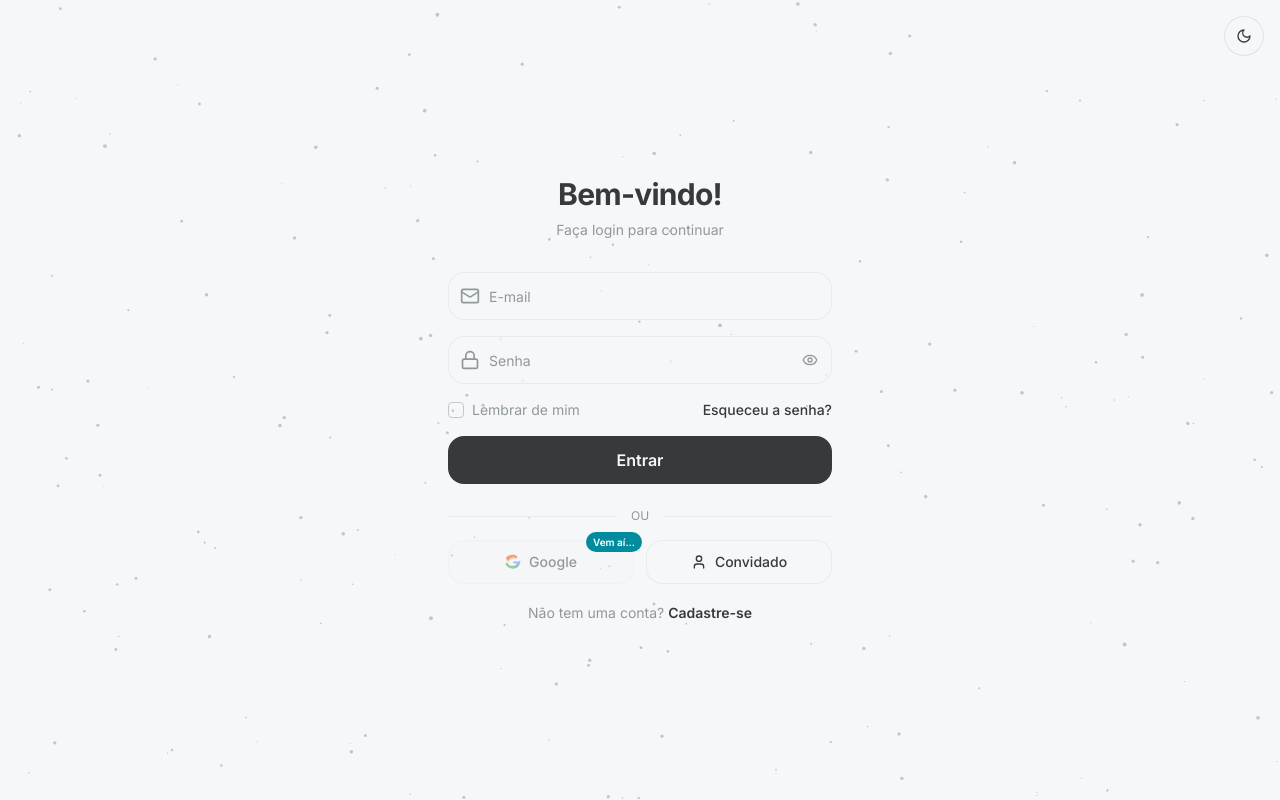
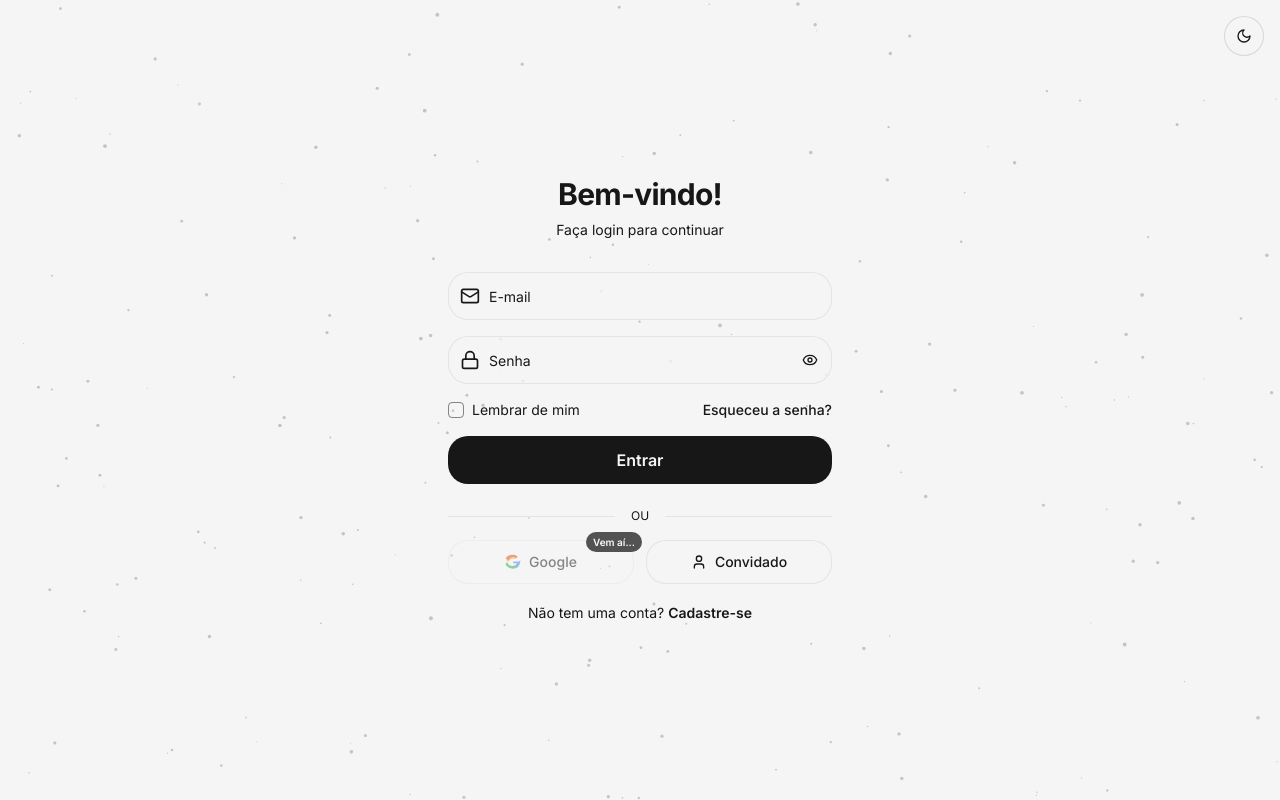
Before and after one commit to RickSantiago/budget-pantry-pal, a React (Vite) app: page /auth in a window 1280 px wide. Built offline with nearby package versions, Linux system fonts and the light colour scheme; no server answers.

Commit message:
Applied theme Shoplist
Applied theme in Lovable

```diff
--- a/src/index.css
+++ b/src/index.css
@@ -1,3 +1,6 @@
+@import url("https://fonts.googleapis.com/css2?family=Inter&display=swap");
+@import url("https://fonts.googleapis.com/css2?family=Lora&display=swap");
+@import url("https://fonts.googleapis.com/css2?family=Roboto+Mono&display=swap");
 @tailwind base;
 @tailwind components;
 @tailwind utilities;
@@ -8,22 +11,22 @@ All colors MUST be HSL.
 
 @layer base {
   :root {
-    --background: 207 14% 97%;
-    --foreground: 180 3% 22%;
+    --background: 0 0% 96%;
+    --foreground: 0 0% 9%;
 
     --card: 0 0% 98%;
-    --card-foreground: 180 3% 22%;
+    --card-foreground: 0 0% 9%;
 
-    --popover: 0 0% 98%;
-    --popover-foreground: 180 3% 22%;
+    --popover: 0 0% 89%;
+    --popover-foreground: 0 0% 9%;
 
-    --primary: 187 100% 40%;
-    --primary-foreground: 180 3% 22%;
+    --primary: 201 90% 27.451%;
+    --primary-foreground: 225 100% 96%;
     --primary-hover: 187 100% 50%;
     --primary-glow: 187 100% 50%;
 
-    --secondary: 187 100% 31%;
-    --secondary-foreground: 0 0% 100%;
+    --secondary: 0 0% 32%;
+    --secondary-foreground: 0 0% 98%;
     --secondary-hover: 187 100% 36%;
 
     --success: 145 63% 42%;
@@ -32,47 +35,70 @@ All colors MUST be HSL.
     --warning: 37 92% 51%;
     --warning-foreground: 0 0% 100%;
 
-    --muted: 0 0% 98%;
-    --muted-foreground: 180 5% 58%;
+    --muted: 0 0% 63%;
+    --muted-foreground: 0 0% 9%;
 
-    --accent: 187 100% 28%;
-    --accent-foreground: 0 0% 100%;
+    --accent: 250 100% 97%;
+    --accent-foreground: 188 85.7143% 53.3333%;
 
-    --destructive: 5 62% 46%;
-    --destructive-foreground: 0 0% 100%;
+    --destructive: 0 72% 50%;
+    --destructive-foreground: 0 85% 97%;
 
-    --border: 210 15% 88%;
-    --input: 195 10% 83%;
-    --ring: 187 100% 40%;
+    --border: 0 0% 83%;
+    --input: 0 0% 83%;
+    --ring: 243 75% 58%;
 
-    --radius: 1rem;
+    --radius: 1.25rem;
 
     --glass-bg: hsl(var(--background) / 0.7);
     --glass-border: hsl(var(--border) / 0.9);
 
-    --shadow-sm: 0 2px 8px rgba(0, 0, 0, 0.05);
-    --shadow-md: 0 4px 16px rgba(0, 0, 0, 0.08);
-    --shadow-lg: 0 8px 32px rgba(0, 0, 0, 0.12);
+    --shadow-sm: 0 1px 3px 0px hsl(0 0% 0% / 0.1), 0 1px 2px -1px hsl(0 0% 0% / 0.1);
+    --shadow-md: 0 1px 3px 0px hsl(0 0% 0% / 0.1), 0 2px 4px -1px hsl(0 0% 0% / 0.1);
+    --shadow-lg: 0 1px 3px 0px hsl(0 0% 0% / 0.1), 0 4px 6px -1px hsl(0 0% 0% / 0.1);
     --shadow-glow: 0 0 32px rgba(0, 180, 204, 0.3);
+    --chart-1: 234 89% 73%;
+    --chart-2: 255 91% 76%;
+    --chart-3: 270 95% 75%;
+    --chart-4: 238 83% 66%;
+    --chart-5: 0 0% 45%;
+    --sidebar: 0 0% 98%;
+    --sidebar-foreground: 0 0% 9%;
+    --sidebar-primary: 243 75% 58%;
+    --sidebar-primary-foreground: 225 100% 96%;
+    --sidebar-accent: 0 0% 32%;
+    --sidebar-accent-foreground: 0 0% 98%;
+    --sidebar-border: 0 0% 83%;
+    --sidebar-ring: 243 75% 58%;
+    --font-sans: Inter, ui-sans-serif, system-ui, sans-serif, Apple Color Emoji, Segoe UI Emoji, Segoe UI Symbol, Noto Color Emoji;
+    --font-serif: Lora, ui-serif, Georgia, Cambria, Times New Roman, Times, serif;
+    --font-mono: "Roboto Mono", ui-monospace, SFMono-Regular, Menlo, Monaco, Consolas, Liberation Mono, Courier New, monospace;
+    --shadow-2xs: 0 1px 3px 0px hsl(0 0% 0% / 0.05);
+    --shadow-xs: 0 1px 3px 0px hsl(0 0% 0% / 0.05);
+    --shadow: 0 1px 3px 0px hsl(0 0% 0% / 0.1), 0 1px 2px -1px hsl(0 0% 0% / 0.1);
+    --shadow-xl: 0 1px 3px 0px hsl(0 0% 0% / 0.1), 0 8px 10px -1px hsl(0 0% 0% / 0.1);
+    --shadow-2xl: 0 1px 3px 0px hsl(0 0% 0% / 0.25);
+    --tracking-normal: 0em;
+    --spacing: 0.25rem;
   }
 
   .dark {
-    --background: 240 2% 14%;
-    --foreground: 0 0% 100%;
+    --background: 0 0% 10.9804%;
+    --foreground: 0 0% 98%;
 
-    --card: 210 29% 20%;
-    --card-foreground: 0 0% 100%;
+    --card: 0 0% 14%;
+    --card-foreground: 0 0% 98%;
 
-    --popover: 210 29% 20%;
-    --popover-foreground: 0 0% 100%;
+    --popover: 0 0% 25%;
+    --popover-foreground: 0 0% 98%;
 
-    --primary: 167 21% 47%;
-    --primary-foreground: 0 0% 100%;
+    --primary: 192 55.1402% 58.0392%;
+    --primary-foreground: 243 48.1481% 21.1765%;
     --primary-hover: 167 20% 55%;
     --primary-glow: 167 20% 55%;
 
-    --secondary: 167 18% 30%;
-    --secondary-foreground: 0 0% 100%;
+    --secondary: 0 0% 45%;
+    --secondary-foreground: 0 0% 98%;
     --secondary-hover: 167 18% 35%;
 
     --success: 120 41% 54%;
@@ -81,26 +107,44 @@ All colors MUST be HSL.
     --warning: 49 55% 59%;
     --warning-foreground: 0 0% 100%;
 
-    --muted: 210 29% 20%;
-    --muted-foreground: 167 10% 60%;
+    --muted: 0 0% 45%;
+    --muted-foreground: 0 0% 98%;
 
-    --accent: 174 41% 64%;
-    --accent-foreground: 0 0% 100%;
+    --accent: 201 96.3415% 32.1569%;
+    --accent-foreground: 198 93.2039% 59.6078%;
 
-    --destructive: 0 55% 63%;
-    --destructive-foreground: 0 0% 100%;
+    --destructive: 0 84% 60%;
+    --destructive-foreground: 0 85% 97%;
 
-    --border: 210 15% 25%;
-    --input: 167 18% 30%;
-    --ring: 167 21% 47%;
+    --border: 0 0% 32%;
+    --input: 0 0% 32%;
+    --ring: 234 89% 73%;
 
     --glass-bg: hsl(var(--background) / 0.7);
     --glass-border: hsl(var(--border) / 0.6);
 
-    --shadow-sm: 0 2px 8px rgba(0, 0, 0, 0.3);
-    --shadow-md: 0 4px 16px rgba(0, 0, 0, 0.4);
-    --shadow-lg: 0 8px 32px rgba(0, 0, 0, 0.5);
+    --shadow-sm: 0 1px 3px 0px hsl(0 0% 0% / 0.1), 0 1px 2px -1px hsl(0 0% 0% / 0.1);
+    --shadow-md: 0 1px 3px 0px hsl(0 0% 0% / 0.1), 0 2px 4px -1px hsl(0 0% 0% / 0.1);
+    --shadow-lg: 0 1px 3px 0px hsl(0 0% 0% / 0.1), 0 4px 6px -1px hsl(0 0% 0% / 0.1);
     --shadow-glow: 0 0 32px rgba(94, 145, 136, 0.5);
+    --chart-1: 229 93% 81%;
+    --chart-2: 252 94% 85%;
+    --chart-3: 269 97% 85%;
+    --chart-4: 234 89% 73%;
+    --chart-5: 0 0% 45%;
+    --sidebar: 0 0% 14%;
+    --sidebar-foreground: 0 0% 98%;
+    --sidebar-primary: 234 89% 73%;
+    --sidebar-primary-foreground: 243 47% 20%;
+    --sidebar-accent: 255 91% 76%;
+    --sidebar-accent-foreground: 261 72% 22%;
+    --sidebar-border: 0 0% 32%;
+    --sidebar-ring: 234 89% 73%;
+    --shadow-2xs: 0 1px 3px 0px hsl(0 0% 0% / 0.05);
+    --shadow-xs: 0 1px 3px 0px hsl(0 0% 0% / 0.05);
+    --shadow: 0 1px 3px 0px hsl(0 0% 0% / 0.1), 0 1px 2px -1px hsl(0 0% 0% / 0.1);
+    --shadow-xl: 0 1px 3px 0px hsl(0 0% 0% / 0.1), 0 8px 10px -1px hsl(0 0% 0% / 0.1);
+    --shadow-2xl: 0 1px 3px 0px hsl(0 0% 0% / 0.25);
   }
 }
 
--- a/tailwind.config.ts
+++ b/tailwind.config.ts
@@ -8,87 +8,116 @@ export default {
   theme: {
   	container: {
   		center: true,
-      padding: "2rem",
+  		padding: '2rem',
   		screens: {
-        "2xl": "1400px",
-      },
+  			'2xl': '1400px'
+  		}
   	},
   	extend: {
   		fontFamily: {
-        sans: ['Inter', 'sans-serif'],
+  			sans: [
+  				'Inter',
+  				'ui-sans-serif',
+  				'system-ui',
+  				'sans-serif',
+  				'Apple Color Emoji',
+  				'Segoe UI Emoji',
+  				'Segoe UI Symbol',
+  				'Noto Color Emoji'
+  			],
+  			serif: [
+  				'Lora',
+  				'ui-serif',
+  				'Georgia',
+  				'Cambria',
+  				'Times New Roman',
+  				'Times',
+  				'serif'
+  			],
+  			mono: [
+  				'Roboto Mono',
+  				'ui-monospace',
+  				'SFMono-Regular',
+  				'Menlo',
+  				'Monaco',
+  				'Consolas',
+  				'Liberation Mono',
+  				'Courier New',
+  				'monospace'
+  			]
   		},
   		colors: {
-        border: "hsl(var(--border))",
-        input: "hsl(var(--input))",
-        ring: "hsl(var(--ring))",
-        background: "hsl(var(--background))",
-        foreground: "hsl(var(--foreground))",
+  			border: 'hsl(var(--border))',
+  			input: 'hsl(var(--input))',
+  			ring: 'hsl(var(--ring))',
+  			background: 'hsl(var(--background))',
+  			foreground: 'hsl(var(--foreground))',
   			primary: {
-          DEFAULT: "hsl(var(--primary))",
-          foreground: "hsl(var(--primary-foreground))",
-          glow: "hsl(var(--primary-glow))",
+  				DEFAULT: 'hsl(var(--primary))',
+  				foreground: 'hsl(var(--primary-foreground))',
+  				glow: 'hsl(var(--primary-glow))'
   			},
   			secondary: {
-          DEFAULT: "hsl(var(--secondary))",
-          foreground: "hsl(var(--secondary-foreground))",
+  				DEFAULT: 'hsl(var(--secondary))',
+  				foreground: 'hsl(var(--secondary-foreground))'
   			},
   			success: {
-          DEFAULT: "hsl(var(--success))",
-          foreground: "hsl(var(--success-foreground))",
+  				DEFAULT: 'hsl(var(--success))',
+  				foreground: 'hsl(var(--success-foreground))'
   			},
   			warning: {
-          DEFAULT: "hsl(var(--warning))",
-          foreground: "hsl(var(--warning-foreground))",
+  				DEFAULT: 'hsl(var(--warning))',
+  				foreground: 'hsl(var(--warning-foreground))'
   			},
   			destructive: {
-          DEFAULT: "hsl(var(--destructive))",
-          foreground: "hsl(var(--destructive-foreground))",
+  				DEFAULT: 'hsl(var(--destructive))',
+  				foreground: 'hsl(var(--destructive-foreground))'
   			},
   			muted: {
-          DEFAULT: "hsl(var(--muted))",
-          foreground: "hsl(var(--muted-foreground))",
+  				DEFAULT: 'hsl(var(--muted))',
+  				foreground: 'hsl(var(--muted-foreground))'
   			},
   			accent: {
-          DEFAULT: "hsl(var(--accent))",
-          foreground: "hsl(var(--accent-foreground))",
+  				DEFAULT: 'hsl(var(--accent))',
+  				foreground: 'hsl(var(--accent-foreground))'
   			},
   			popover: {
-          DEFAULT: "hsl(var(--popover))",
-          foreground: "hsl(var(--popover-foreground))",
+  				DEFAULT: 'hsl(var(--popover))',
+  				foreground: 'hsl(var(--popover-foreground))'
   			},
   			card: {
-          DEFAULT: "hsl(var(--card))",
-          foreground: "hsl(var(--card-foreground))",
-        },
+  				DEFAULT: 'hsl(var(--card))',
+  				foreground: 'hsl(var(--card-foreground))'
+  			}
   		},
   		borderRadius: {
-        lg: "var(--radius)",
-        md: "calc(var(--radius) - 2px)",
-        sm: "calc(var(--radius) - 4px)",
+  			lg: 'var(--radius)',
+  			md: 'calc(var(--radius) - 2px)',
+  			sm: 'calc(var(--radius) - 4px)'
   		},
   		keyframes: {
-        "accordion-down": {
+  			'accordion-down': {
   				from: {
-            height: "0",
+  					height: '0'
   				},
   				to: {
-            height: "var(--radix-accordion-content-height)",
+  					height: 'var(--radix-accordion-content-height)'
+  				}
   			},
-        },
-        "accordion-up": {
+  			'accordion-up': {
   				from: {
-            height: "var(--radix-accordion-content-height)",
+  					height: 'var(--radix-accordion-content-height)'
   				},
   				to: {
-            height: "0",
-          },
-        },
+  					height: '0'
+  				}
+  			}
   		},
   		animation: {
-        "accordion-down": "accordion-down 0.2s ease-out",
-        "accordion-up": "accordion-up 0.2s ease-out",
-      },
-    },
+  			'accordion-down': 'accordion-down 0.2s ease-out',
+  			'accordion-up': 'accordion-up 0.2s ease-out'
+  		}
+  	}
   },
   plugins: [tailwindAnimate],
 } satisfies Config;
```
Lines whose indentation alone changed are shown as unchanged.
